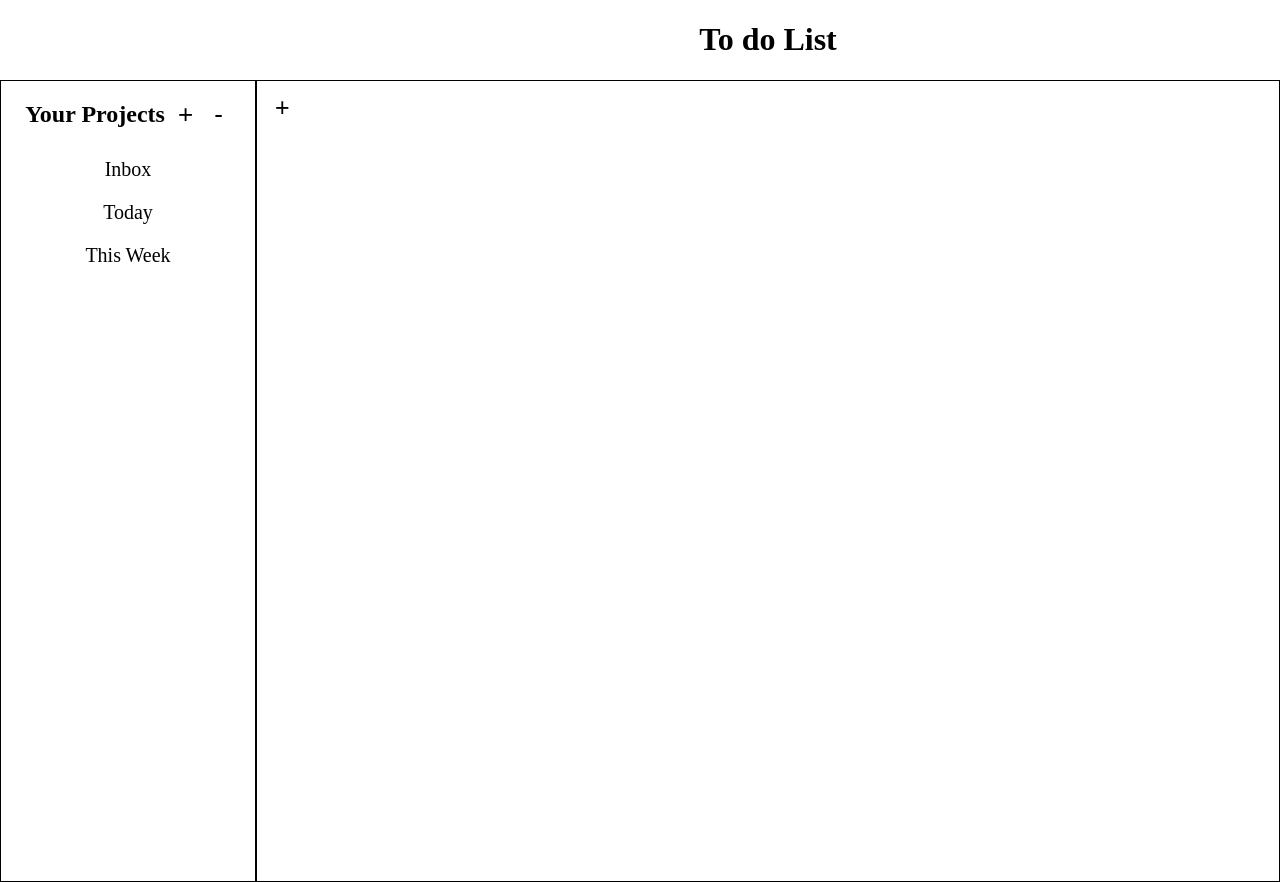
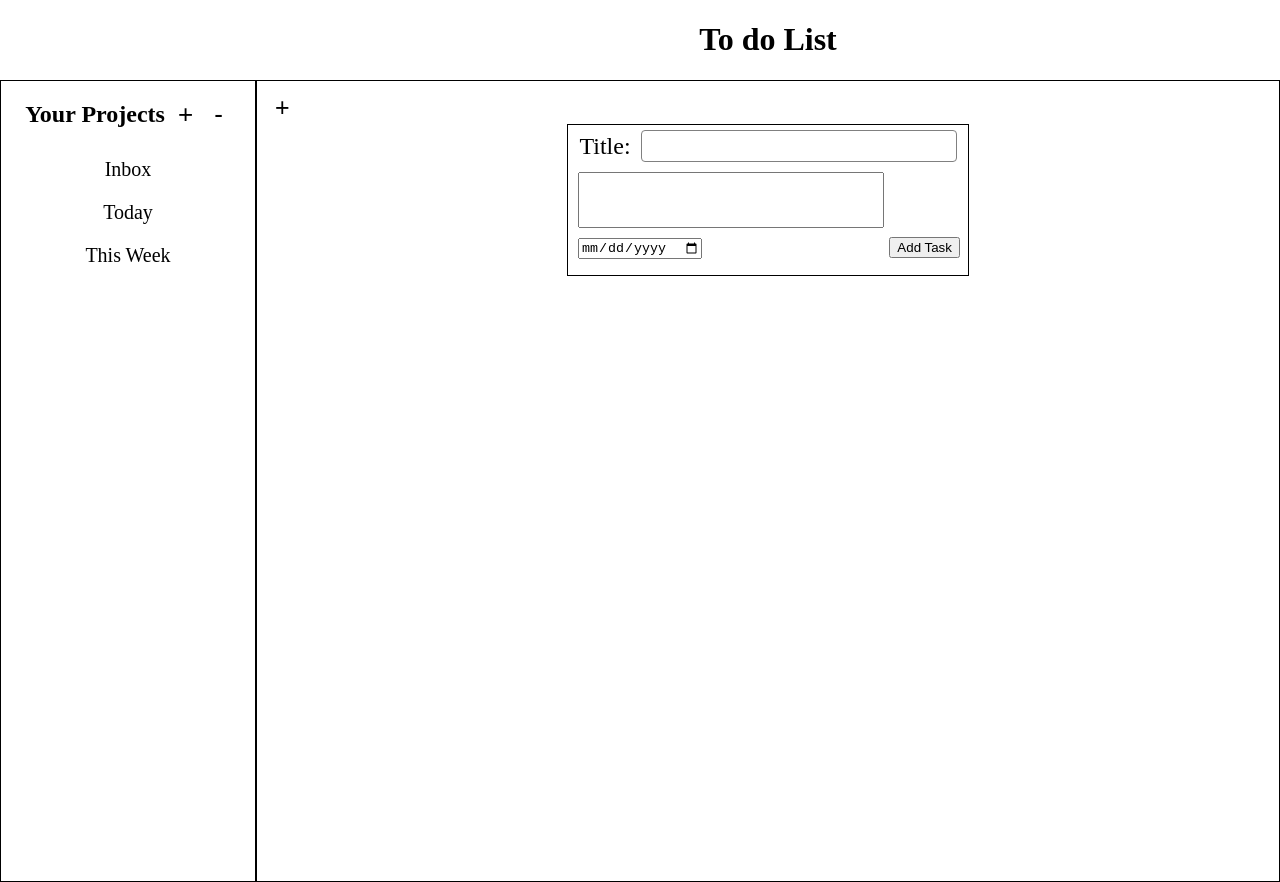
Before and after one commit to eslang50/Todo-List, a website built with webpack: page dist/index.html in a window 1280 px wide. Built offline with nearby package versions, Linux system fonts and the light colour scheme.

Commit message:
added add task form

```diff
--- a/src/display.js
+++ b/src/display.js
@@ -58,6 +58,9 @@ export function removeProjectForm() {
   while(projects.firstChild) {
     projects.removeChild(projects.lastChild);
   }
+
+  const mainContent = document.querySelector('.main-content')
+  mainContent.removeChild(mainContent.lastChild);
 
   // displays in sidebar
   displayProjects();
@@ -138,3 +141,48 @@ export function displayProject() {
     })
   }
 }
+
+export function addTask() {
+  const addTaskButton = document.getElementById('add-task');
+  const mainContent = document.querySelector('.main-content');
+
+  const addTaskForm = document.createElement('form');
+  addTaskForm.classList.add('add-task-form');
+  addTaskForm.setAttribute('action', '#');
+  addTaskForm.setAttribute('method', 'get');
+
+  const inputContainer = document.createElement('div');
+  inputContainer.classList.add('input-container');
+  const titleLabel = document.createElement('label');
+  titleLabel.innerHTML = 'Title:'
+  const titleInput = document.createElement('input');
+  titleInput.classList.add('title-input');
+  inputContainer.appendChild(titleLabel);
+  inputContainer.appendChild(titleInput);
+  addTaskForm.appendChild(inputContainer);
+
+  const taskDescription = document.createElement('textarea');
+  taskDescription.classList.add('task-description');
+  addTaskForm.appendChild(taskDescription);
+
+  const dueDate = document.createElement('input');
+  dueDate.classList.add('due-date-picker')
+  dueDate.setAttribute('type', 'date')
+  addTaskForm.appendChild(dueDate)
+
+  const addTask = document.createElement('button');
+  addTask.innerHTML = 'Add Task'
+
+  addTaskForm.appendChild(addTask)
+
+  mainContent.appendChild(addTaskForm);
+
+
+  addTaskButton.addEventListener('click', function() {
+    mainContent.appendChild(addTaskForm);
+  })
+
+  addTask.addEventListener('click',function() {
+    mainContent.removeChild(mainContent.lastChild);
+  })
+}
--- a/src/index.js
+++ b/src/index.js
@@ -1,3 +1,3 @@
-import { display, displayProjects, addProject, submitProjectForm, displayInbox, displayToday, displayWeek, displayProject, removeProject } from "./display";
+import { display, displayProjects, addProject, submitProjectForm, displayInbox, displayToday, displayWeek, displayProject, removeProject, addTask } from "./display";
 
-window.addEventListener('DOMContentLoaded', displayProjects(), addProject(), displayProject(), removeProject());
+window.addEventListener('DOMContentLoaded', displayProjects(), addProject(), displayProject(), removeProject(), addTask());
--- a/src/styles.css
+++ b/src/styles.css
@@ -28,7 +28,7 @@ body {
   cursor: pointer;
 }
 
-#add-project-button:hover, #remove-project-button:hover {
+#add-project-button:hover, #remove-project-button:hover, #add-task:hover {
   background-color: lightgray;
   opacity: 0.8;
   border-radius: 4px;
@@ -123,3 +123,44 @@ body {
 .name-input > label {
   text-align: center;
 }
+
+.add-task-form {
+  margin: 0 auto;
+  width: 400px;
+  height: 150px;
+  border: black 1px solid;
+}
+
+.title-input {
+  border: none;
+  border: 1px gray solid;
+  font-size: 1.5em;
+  border-radius: 4px;
+}
+
+.input-container {
+  display: flex;
+  justify-content: center;
+  gap: 10px;
+  margin-top: 5px;
+}
+
+.input-container > label {
+  font-size: 1.5em;
+  padding-top: 3px;
+}
+
+.task-description {
+  width: 300px;
+  height: 50px;
+  display: block;
+  margin-top: 10px;
+  margin-left: 10px;
+  resize: none;
+}
+
+.due-date-picker {
+  margin-left: 10px;
+  margin-top: 10px;
+  margin-right: 187px;
+}
--- a/src/task.js
+++ b/src/task.js
@@ -1,9 +1,8 @@
 export default class Task {
-  constructor(title, description, dueDate, priority) {
+  constructor(title, description, dueDate) {
     this.title = title;
     this.description = description;
     this.dueDate = dueDate;
-    this.priority = priority;
   }
 
   setTitle(title) {
@@ -30,14 +29,6 @@ export default class Task {
     return this.dueDate;
   }
 
-  setPriority(prio) {
-    this.priority = prio;
-  }
-
-  getPriority() {
-    return this.priority;
-  }
-
   formatDate() {
     const day = this.dueDate.split('/')[0];
     const week = this.dueDate.split('/')[1];
```
Also changed, not shown: dist/index.html, dist/main.js.
